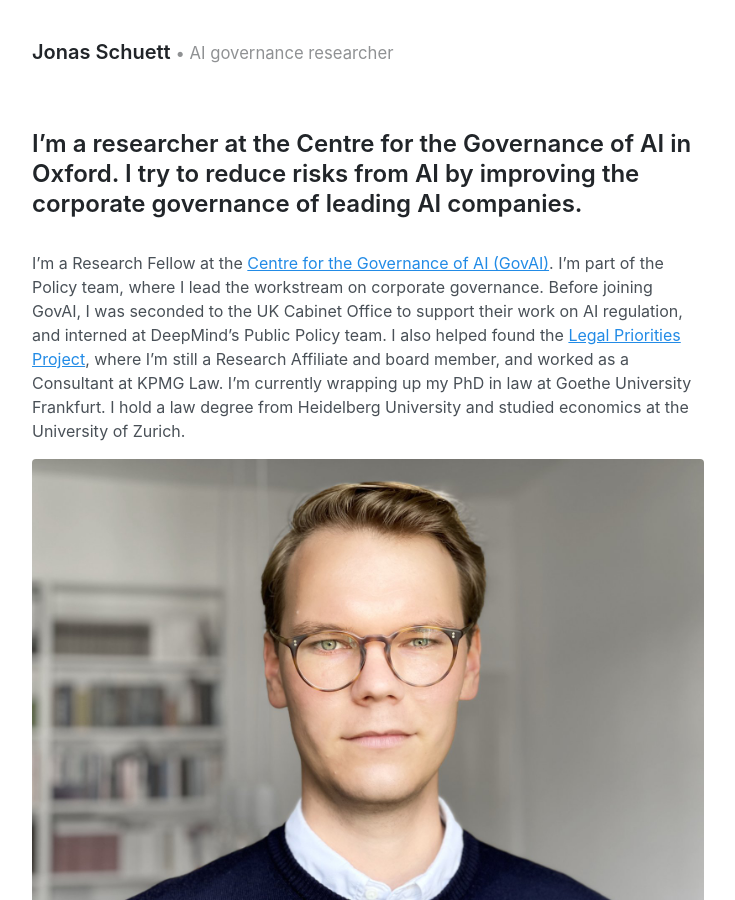
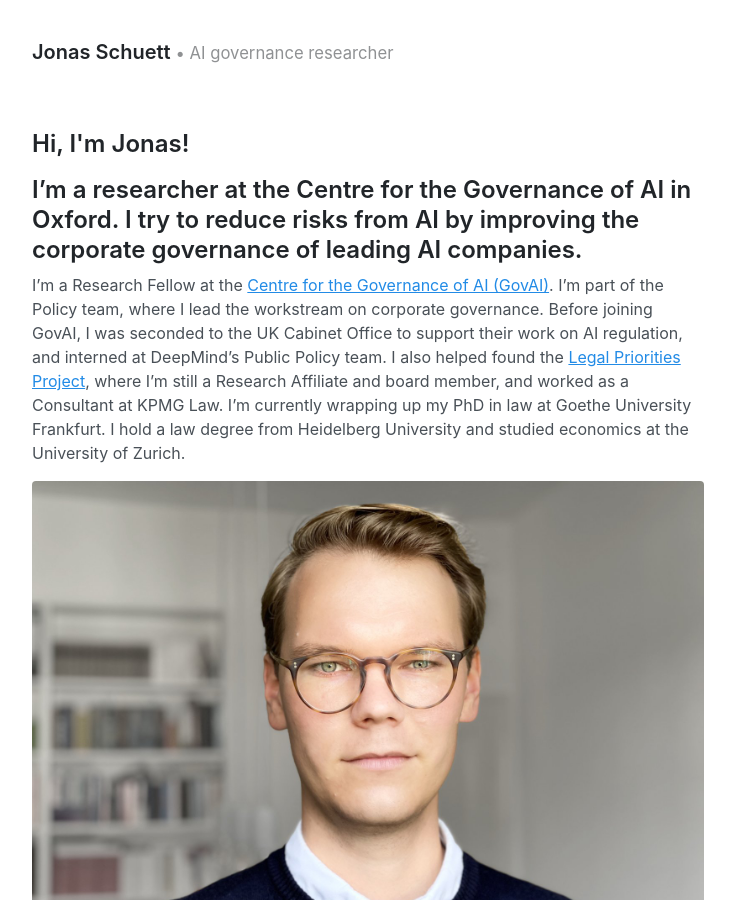
Before and after one commit to jonasschuett/jonasschuett.github.io, a Jekyll site: the page built from _posts/2020-04-04-introduction.md, in a window 1280 px wide and 900 px high. Shown: the whole window, without its empty margins (272-1007 px from the left). Built offline with Jekyll 4.4.1, drawn with Linux system fonts in a browser that asks for light colours.

Commit message:
Update 2020-04-04-introduction.md

```diff
--- a/_posts/2020-04-04-introduction.md
+++ b/_posts/2020-04-04-introduction.md
@@ -1,9 +1,11 @@
 ---
 layout: page
-title: I’m a researcher at the Centre for the Governance of AI in Oxford. I try to reduce risks from AI by improving the corporate governance of leading AI companies.
+title: Hi, I'm Jonas!
 ---
 
-<br> I'm a Research Fellow at the [Centre for the Governance of AI (GovAI)](https://www.governance.ai/). I'm part of the Policy team, where I lead the workstream on corporate governance. Before joining GovAI, I was seconded to the UK Cabinet Office to support their work on AI regulation, and interned at DeepMind’s Public Policy team. I also helped found the [Legal Priorities Project](https://www.legalpriorities.org/), where I'm still a Research Affiliate and board member, and worked as a Consultant at KPMG Law. I'm currently wrapping up my PhD in law at Goethe University Frankfurt. I hold a law degree from Heidelberg University and studied economics at the University of Zurich.
+## I’m a researcher at the Centre for the Governance of AI in Oxford. I try to reduce risks from AI by improving the corporate governance of leading AI companies.
+
+I'm a Research Fellow at the [Centre for the Governance of AI (GovAI)](https://www.governance.ai/). I'm part of the Policy team, where I lead the workstream on corporate governance. Before joining GovAI, I was seconded to the UK Cabinet Office to support their work on AI regulation, and interned at DeepMind’s Public Policy team. I also helped found the [Legal Priorities Project](https://www.legalpriorities.org/), where I'm still a Research Affiliate and board member, and worked as a Consultant at KPMG Law. I'm currently wrapping up my PhD in law at Goethe University Frankfurt. I hold a law degree from Heidelberg University and studied economics at the University of Zurich.
 
 ![Jonas Schuett](/jonasschuett.jpg "Jonas Schuett")
 
```
